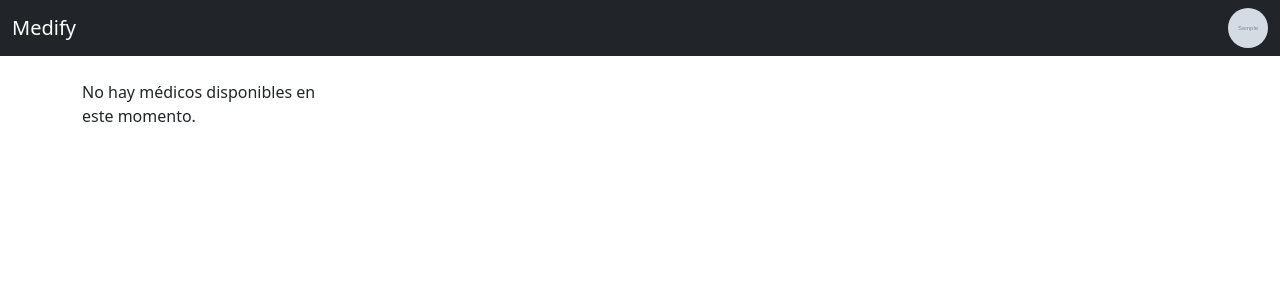
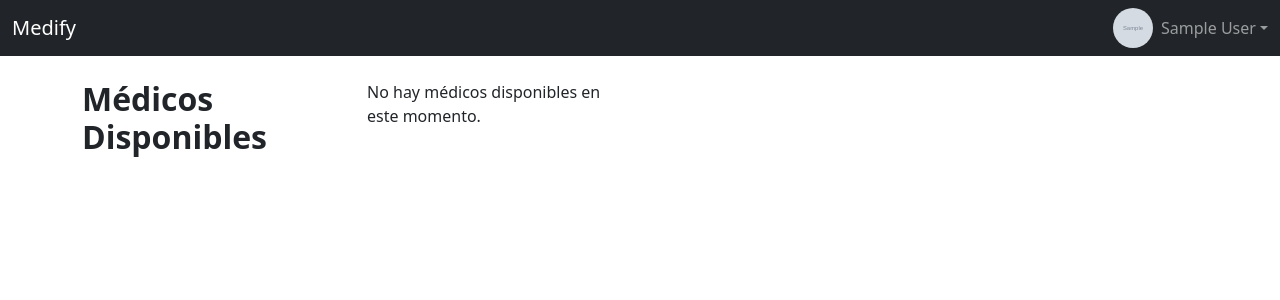
Before and after one commit to matecunille/Medify, a Django app: page / in a window 1280 px wide. Shown: the top 300 px of the page. Run offline with Django 5.2, Linux system fonts and the light colour scheme; a user stored in the database is signed in; tables that the repository leaves empty hold one stand-in row (values such as "Sample post"); grey boxes marked "Sample" are stand-in pictures; some libraries are stand-ins or nearby versions.

Commit message:
cambios en el base.html y el home para medicos agregado donde pueden ver sus consultas

```diff
--- a/Main_App/urls.py
+++ b/Main_App/urls.py
@@ -21,6 +21,7 @@ from django.contrib.auth.decorators import login_required
 from django.shortcuts import redirect, render
 from django.urls import path, include
 
+from consultas.services import ConsultaService
 from usuarios.services import UsuarioService
 
 
@@ -28,7 +29,8 @@ from usuarios.services import UsuarioService
 def home(request):
     medicos = UsuarioService.obtener_medicos()
     pacientes = UsuarioService.obtener_pacientes()
-    return render(request, 'home.html', {'user': request.user,'medicos': medicos, 'pacientes': pacientes, 'hoy': date.today().isoformat()})
+    consultas = ConsultaService.obtener_consultas_por_medico(request.user.id)
+    return render(request, 'home.html', {'consultas': consultas,'user': request.user,'medicos': medicos, 'pacientes': pacientes, 'hoy': date.today().isoformat()})
 
 urlpatterns = [
     path('', home , name='home'),
--- a/Templates/base.html
+++ b/Templates/base.html
@@ -26,30 +26,39 @@
 <body>
 <nav class="navbar navbar-expand-lg navbar-dark bg-dark">
   <div class="container-fluid">
-    <a class="navbar-brand" href="/">Medify</a>
+    <a class="navbar-brand" href="{% url 'home' %}">Medify</a>
     <button class="navbar-toggler" type="button" data-bs-toggle="collapse" data-bs-target="#navbarNav"
       aria-controls="navbarNav" aria-expanded="false" aria-label="Toggle navigation">
       <span class="navbar-toggler-icon"></span>
     </button>
+
     <div class="collapse navbar-collapse" id="navbarNav">
-       <ul class="navbar-nav ms-auto">
-         {% if request.user.is_authenticated  %}
-            {% if user.rol == "medico" %}
-                <li class="nav-item">
-                  <a class="nav-link" href="/consultas/">Consultas</a>
-                </li>
-            {% endif %}
-            <li class="nav-item dropdown" style="position: relative;">
-              <div class="nav-link p-0" style="cursor: pointer;" onmouseover="this.querySelector('.dropdown-menu').style.display='block'" onmouseout="this.querySelector('.dropdown-menu').style.display='none'">
-                <img src="{% if user.foto %}{{ user.foto.url }}{% else %}/static/img/default.jpg{% endif %}" alt="Foto de perfil" class="rounded-circle" style="width: 40px; height: 40px; object-fit: cover;">
-                <ul class="dropdown-menu dropdown-menu-end" style="display:none; position: absolute; top: 100%; right: 0;">
-                  <li><a class="dropdown-item" href="{% url 'perfil' %}">Perfil</a></li>
-                  <li><a class="dropdown-item" href="{% url 'logout' %}"><i class="bi bi-box-arrow-right me-2"></i> Cerrar sesión</a></li>
-                </ul>
-              </div>
-            </li>
+      <ul class="navbar-nav ms-auto">
+
+        {% if request.user.is_authenticated %}
+
+          <li class="nav-item dropdown">
+            <a class="nav-link dropdown-toggle d-flex align-items-center" href="#" id="navbarDropdown" role="button"
+               data-bs-toggle="dropdown" aria-expanded="false" style="padding: 0">
+              <img src="{% if user.foto %}{{ user.foto.url }}{% else %}/static/img/default.jpg{% endif %}"
+                   alt="Foto de perfil" class="rounded-circle" style="width: 40px; height: 40px; object-fit: cover; margin-right: 8px;">
+              <span>{{ user.get_full_name }}</span>
+            </a>
+            <ul class="dropdown-menu dropdown-menu-end" aria-labelledby="navbarDropdown">
+              <li><a class="dropdown-item" href="{% url 'perfil' %}">Perfil</a></li>
+              <li><hr class="dropdown-divider"></li>
+              <li>
+                <form method="post" action="{% url 'logout' %}" style="display: inline;">
+                  {% csrf_token %}
+                  <button class="dropdown-item" type="submit">
+                    <i class="bi bi-box-arrow-right me-2"></i> Cerrar sesión
+                  </button>
+                </form>
+              </li>
+            </ul>
+          </li>
         {% endif %}
-     </ul>
+      </ul>
     </div>
   </div>
 </nav>
--- a/Templates/home.html
+++ b/Templates/home.html
@@ -13,18 +13,49 @@
 {% block content %}
 <div class="container mt-4">
     {% if user.rol == "medico" %}
+        <h2 class="mb-4"><strong>Sus Consultas</strong></h2>
 
-    {%  elif user.rol == "paciente"%}
+        {% if consultas %}
+            {% for consulta in consultas %}
+                <div class="row mb-3 p-3 border rounded">
+                    <div class="col-md-3">
+                        <strong>Paciente:</strong> {{ consulta.paciente }}
+                    </div>
+                    <div class="col-md-3">
+                        <strong>Fecha:</strong> {{ consulta.fecha|date:"d/m/Y" }}
+                    </div>
+                    <div class="col-md-3">
+                        <strong>Hora:</strong> {{ consulta.hora }}
+                    </div>
+                    <div class="col-md-3 text-end">
+                        <a href="{% url 'detalle_consulta' consulta.id %}" class="btn btn-sm btn-primary">
+                            Ver detalle
+                        </a>
+                    </div>
+                </div>
+            {% endfor %}
+        {% else %}
+            <div class="col">
+                <div class="alert alert-warning w-100 text-center">
+                    No tiene consultas agendadas.
+                </div>
+            </div>
+        {% endif %}
+
+    {% elif user.rol == "paciente" %}
         <div class="row row-cols-1 row-cols-md-4 g-4">
+            <h2 class="mb-4"><strong>Médicos Disponibles</strong></h2>
             {% if medicos %}
                 {% for medico in medicos %}
                     <div class="col mb-4">
                         <div class="card h-100">
-                      <img src="{% if medico.foto %}{{ medico.foto.url }}{% else %}/static/img/default.jpg{% endif %}" class="card-img-top" alt="imagen doctor">
+                            <img src="{% if medico.foto %}{{ medico.foto.url }}{% else %}/static/img/default.jpg{% endif %}"
+                                 class="card-img-top" alt="imagen doctor">
                             <div class="card-body">
-                        <h5 class="card-title">{{ medico }}</h5>
+                                <h5 class="card-title">{{ medico.user.get_full_name }}</h5>
                                 <p class="card-text">Doctor especializado en {{ medico.especialidad }}</p>
-                        <a href="{% url 'crear_consulta' %}?medico_id={{ medico.id }}&fecha={{ hoy }}" class="btn btn-primary">
+                                <a href="{% url 'crear_consulta' %}?medico_id={{ medico.id }}&fecha={{ hoy }}"
+                                   class="btn btn-primary">
                                     Agendar Consulta
                                 </a>
                             </div>
@@ -32,12 +63,15 @@
                     </div>
                 {% empty %}
                     <div class="col">
-                    <div class="alert alert-warning w-100 text-center">No hay médicos disponibles en este momento.</div>
+                        <div class="alert alert-warning w-100 text-center">
+                            No hay médicos disponibles en este momento.
+                        </div>
                     </div>
                 {% endfor %}
             {% else %}
                 <p>No hay médicos disponibles en este momento.</p>
             {% endif %}
+        </div>
     {% endif %}
 </div>
 {% endblock %}
--- a/consultas/services/__init__.py
+++ b/consultas/services/__init__.py
@@ -0,0 +1,3 @@
+from .ConsultaService import ConsultaService
+from .RecetaService import RecetaService
+from .TratamientoService import TratamientoService
```
Lines whose indentation alone changed are shown as unchanged.
